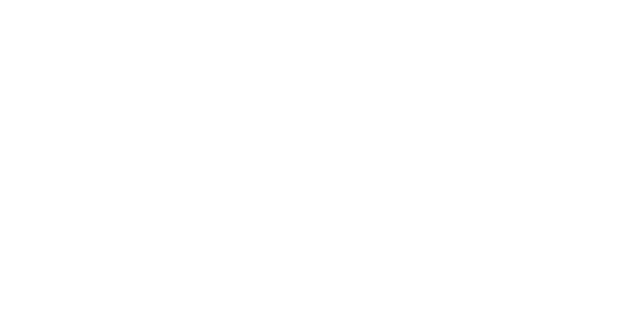
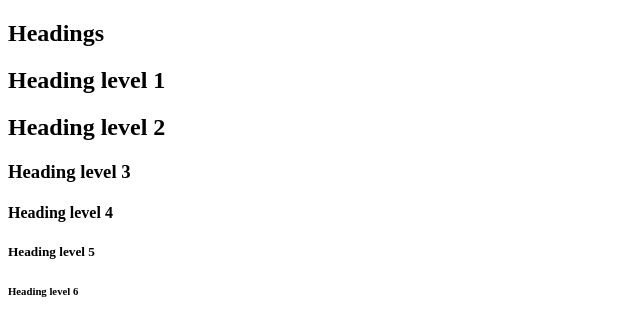
Before and after one commit to Webnai/alx-frontend, a plain HTML site: page 0x00-html_advanced/11-styleguide.html in a window 1280 px wide. Shown: the whole page, without its empty margins (0-640 px from the left). Drawn offline with Linux system fonts and the light colour scheme.

Commit message:
styleguide

```diff
--- a/0x00-html_advanced/11-styleguide.html
+++ b/0x00-html_advanced/11-styleguide.html
@@ -1,4 +1,28 @@
 <!DOCTYPE html>
 <html lang="en" dir="ltr">
-<head>
-    <meta charset="UTF-8">
+    <head>
+        <meta charset="utf-8">
+        <meta name="viewport" width="device-width" initial-scale="1.0" viewport-fit="cover">
+        <title>Styleguide - Techium</title>
+        <meta name="description" content="Techium is a digital agency">
+        <link rel="icon" type="image/x-icon" href="./favicon.ico">
+        <link rel="icon" type="image/png" href="./favicon.png">
+    </head>
+    <body>
+        <header></header>
+        <main>
+            <section>
+                <header>
+                    <h2>Headings</h2>
+                </header>
+                <h1>Heading level 1</h1>
+                <h2>Heading level 2</h2>
+                <h3>Heading level 3</h3>
+                <h4>Heading level 4</h4>
+                <h5>Heading level 5</h5>
+                <h6>Heading level 6</h6>
+            </section>
+        </main>
+        <footer></footer>
+    </body>
+</html>
```
